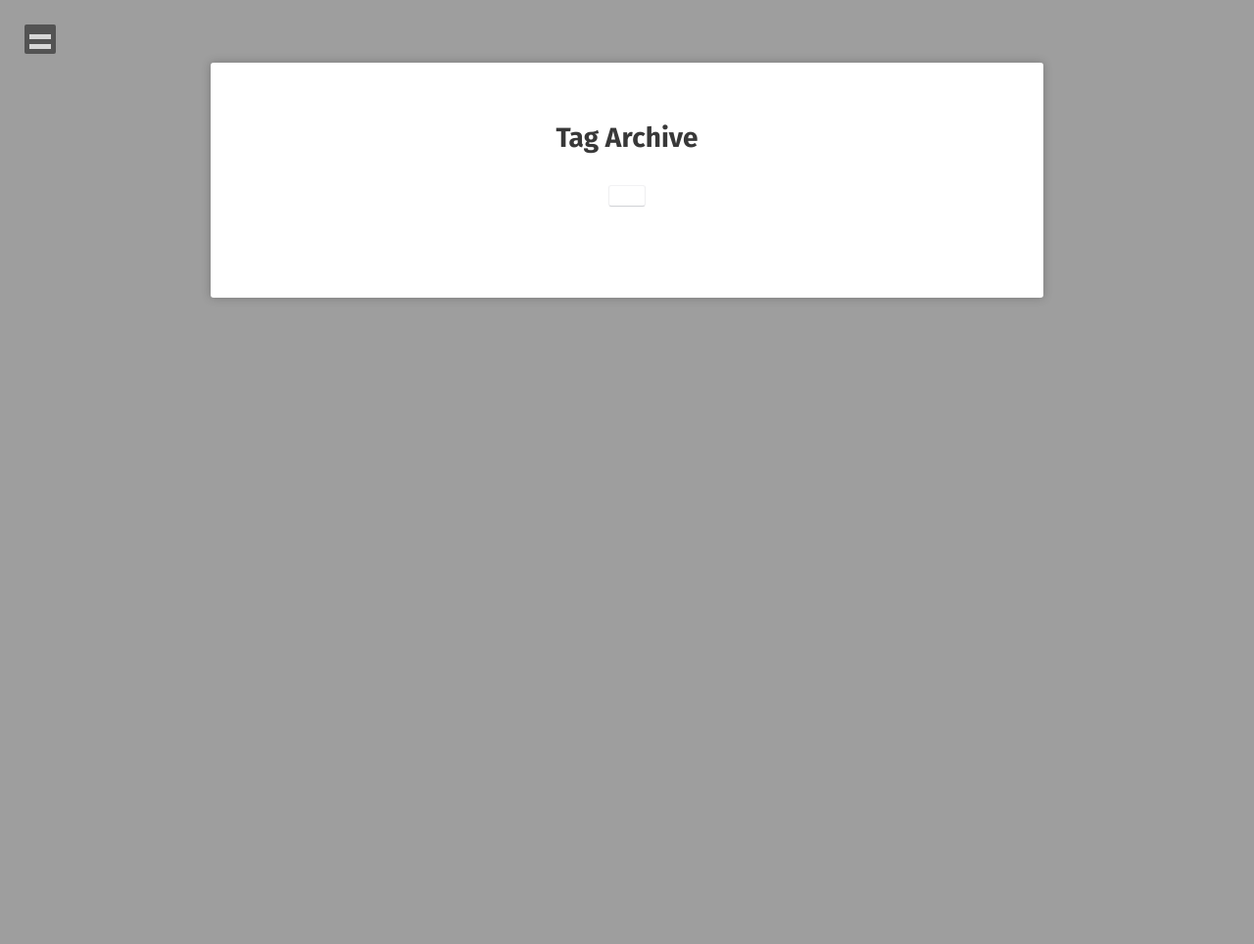
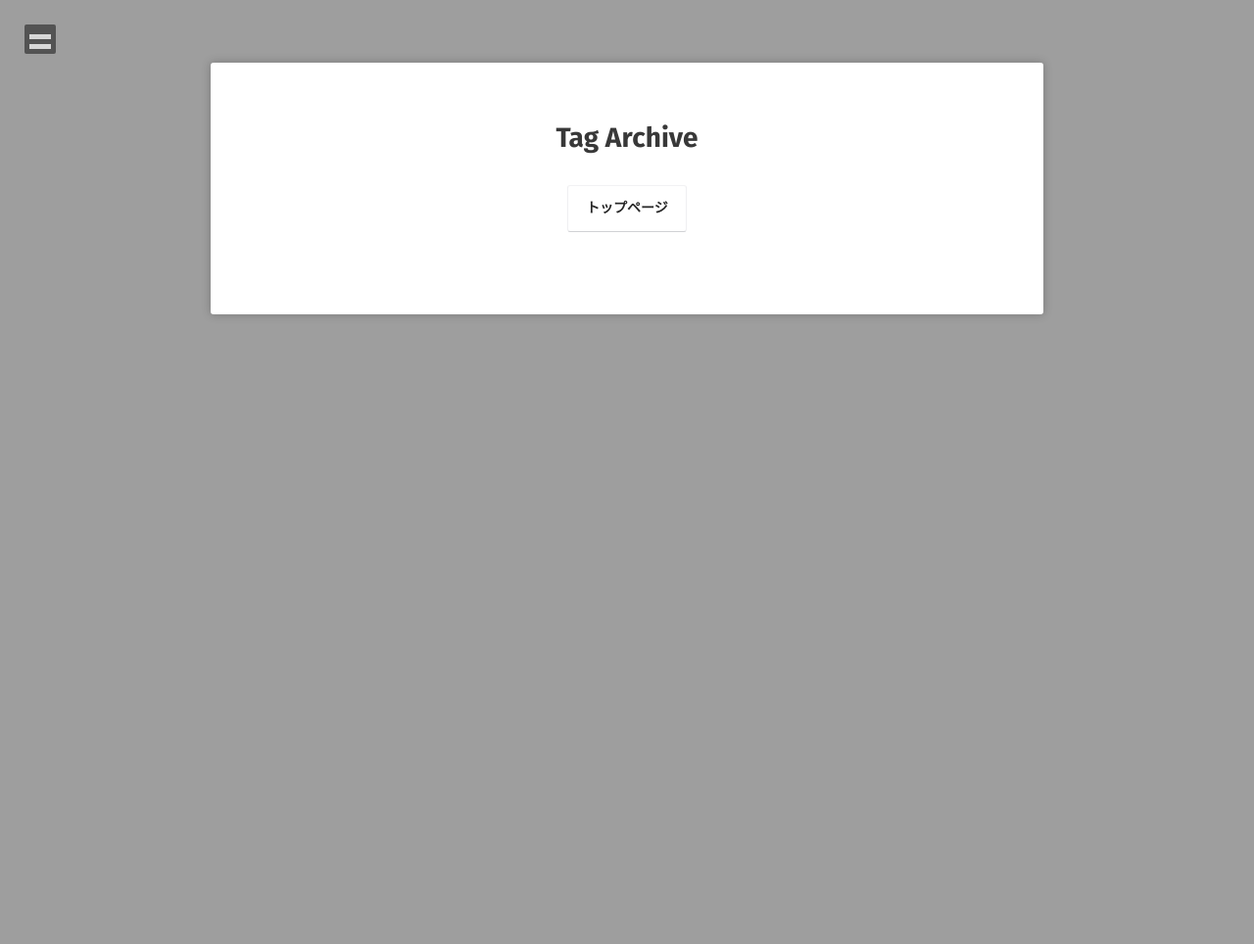
Before and after one commit to p-adic/p-adic.github.io, a Jekyll site: the page built from tags/index.html, in a window 1280 px wide. Shown: the whole page at 98% size. Built offline with Jekyll 4.4.1, drawn with Linux system fonts in a browser that asks for light colours; some web fonts are replaced.

Commit message:
Update page.html

```diff
--- a/_layouts/page.html
+++ b/_layouts/page.html
@@ -18,7 +18,7 @@ layout: compress
                 <div class="post-title {% if page.feature %} feature {% endif %}">
                     <h1>{{ page.title }}</h1>
                     <a class="btn zoombtn" href="{{site.url}}">
-                        <i class="fa fa-chevron-left"></i>
+                        トップページ
                     </a>
                 </div>
                 {{ content }}
```
